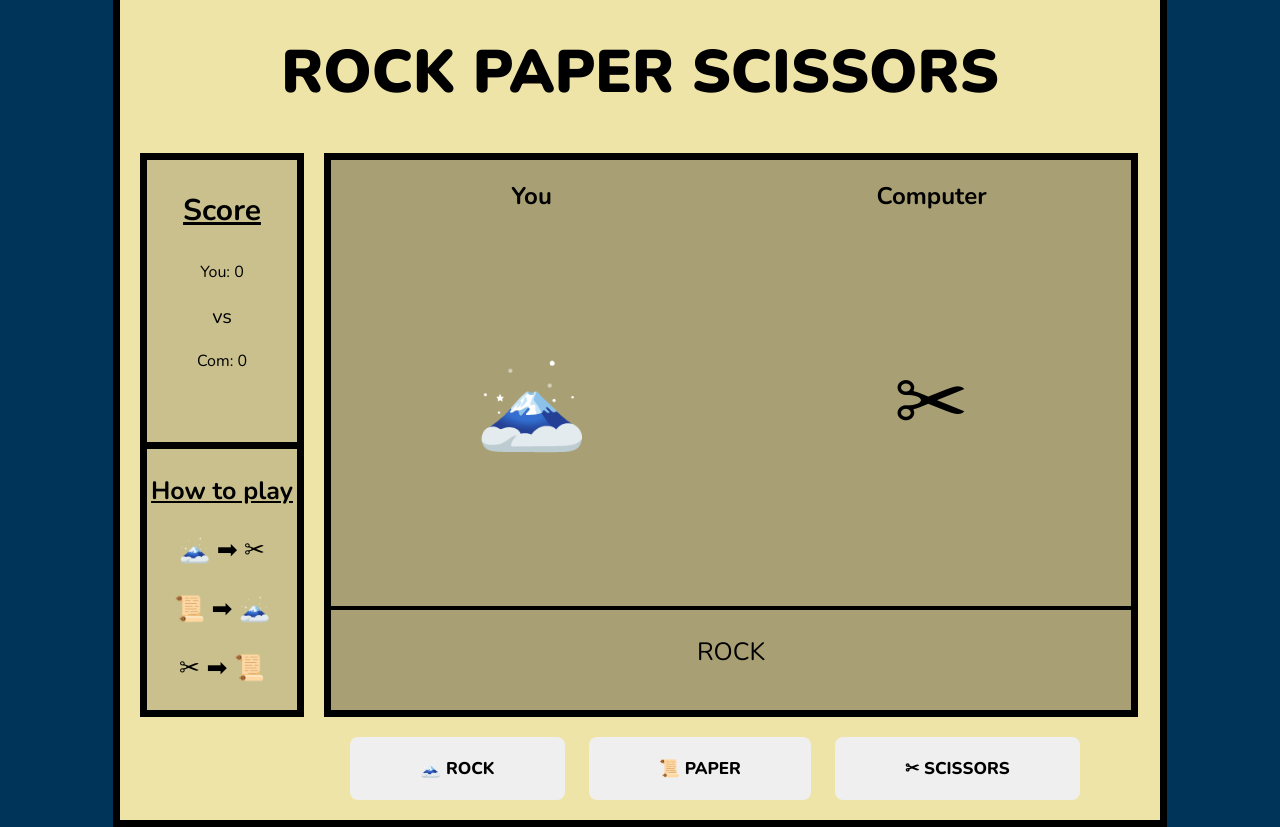
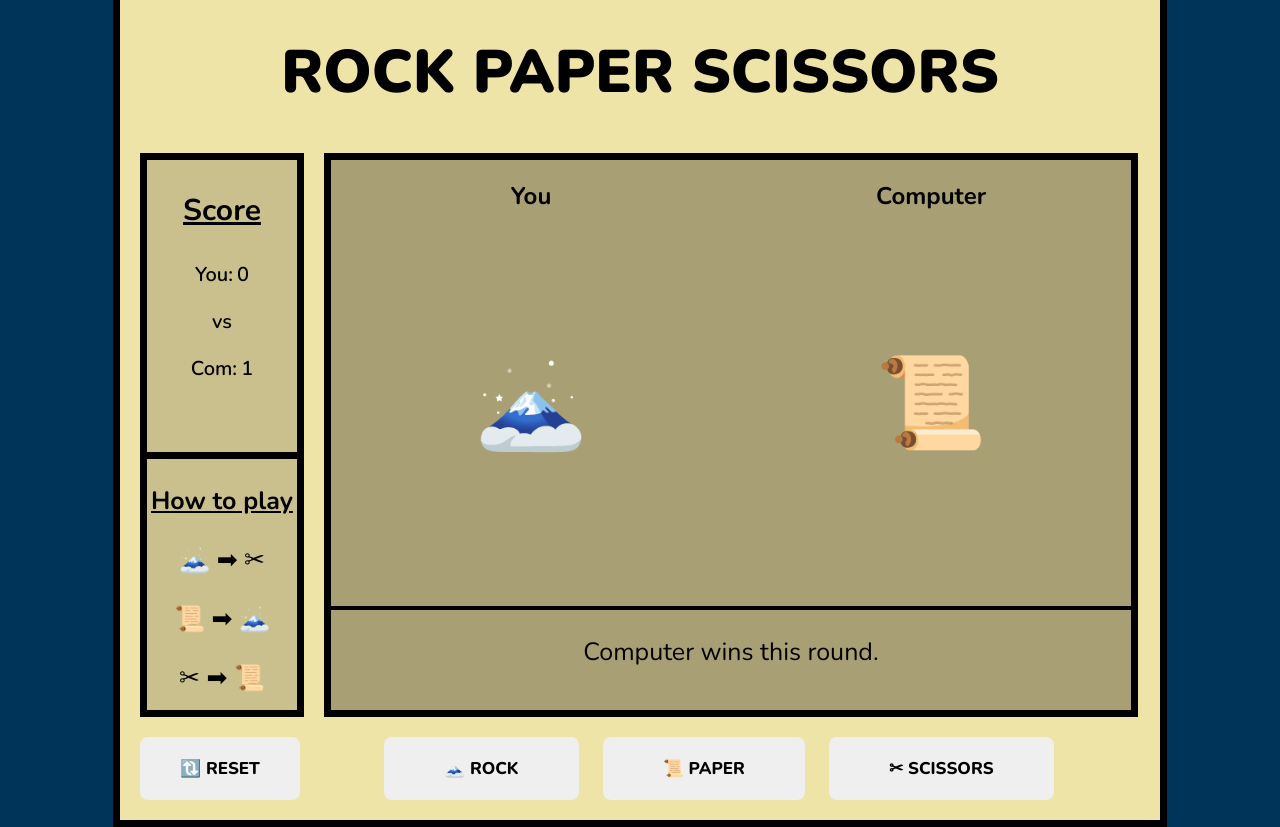
Before and after one commit to RohanIV/odin-rps-game, a plain HTML site: page index.html in a window 1280 px wide. Both pictures are taken after a click on the button "🗻 ROCK". Drawn offline with nearby package versions, Linux system fonts and the light colour scheme.

Commit message:
[Update 5]
- Added input buttons for user
- Added reset button
- Added score upto 5
- Changed playround() ifStatment to icons

```diff
--- a/css/style.css
+++ b/css/style.css
@@ -52,8 +52,9 @@ h1{
     font-size: 30px;
     text-decoration: underline;
 }
-#score > p{
+#score > p, label{
     font-size: 20px;
+    font-weight: 600;
 }
 #how-to-play{
     border-top: 7px solid black;
@@ -91,17 +92,23 @@ h1{
 }
 
 #button-container{
-    margin-left: 200px;
+    /* border: 3px solid blue; */
+    /* margin-left: 10px; */
     margin-top: 20px;
 }
 button{
     font-family: "Nunito", sans-serif;
     font-size: 17px;
     font-weight: 800;
-    padding: 20px 70px;
+    padding: 20px 60px;
     margin-left: 10px;
     margin-right: 10px;
     border: none;
     border-radius: 8px;
     cursor: pointer;
 }
+#button-container > #reset{
+    margin-right: 70px;
+    margin-left: 0px;
+    padding: 20px 40px;
+}
--- a/index.html
+++ b/index.html
@@ -36,21 +36,22 @@
                 <div id="game-screen">
                     <div class="players">
                         <h2>You</h2>
-                        <p>🗻</p>
+                        <p id="player-ui"></p>
                     </div>
                     <div class="players">
                         <h2>Computer</h2>
-                        <p>✂</p>
+                        <p id="com-ui"></p>
                     </div>
                     <div id="message">
-                        <p id="text">Filler Text</p>
+                        <p id="text">🔽 Choose Rock, Paper or Scissors to start the game. 🔽</p>
                     </div>
                 </div>
 
                 <div id="button-container">
-                    <button id="rock" value="ROCK">🗻 ROCK</button>
-                    <button id="paper" value="PAPER">📜 PAPER</button>
-                    <button id="scissors" value="SCISSORS">✂ SCISSORS</button>
+                    <button id="reset">🔃 RESET</button>
+                    <button id="rock" class="rps" value="🗻">🗻 ROCK</button>
+                    <button id="paper" class="rps" value="📜">📜 PAPER</button>
+                    <button id="scissors" class="rps" value="✂">✂ SCISSORS</button>
                 </div>
             </div>
         </div>
--- a/js/script.js
+++ b/js/script.js
@@ -1,22 +1,15 @@
 function getComputerChoice() {
-    const rps = ["ROCK", "PAPER", "SCISSORS"];
+    const rps = ["🗻", "📜", "✂"];
     return rps[Math.floor(Math.random() * rps.length)];
 }
 
-// function getPlayerChoice(choice) {
-//     return choice.toUpperCase();
-// }
-
 function playRound(playersChoice, computersChoice) {
-    const rock = document.getElementById("rock").value;
-    const paper = document.getElementById("paper").value;
-    const scissors = document.getElementById("scissors").value;
 
     if (playersChoice === computersChoice) {
         return "draw";
-    } else if ((playersChoice === rock && computersChoice === "SCISSORS") ||
-               (playersChoice === paper && computersChoice === "ROCK") ||
-               (playersChoice === scissors && computersChoice === "PAPER")) {
+    } else if ((playersChoice === "🗻" && computersChoice === "✂") ||
+               (playersChoice === "📜" && computersChoice === "🗻") ||
+               (playersChoice === "✂" && computersChoice === "📜")) {
         return "player";
     } else {
         return "computer";
@@ -25,51 +18,66 @@ function playRound(playersChoice, computersChoice) {
 
 
 function game() {
+    const player_ui = document.getElementById("player-ui");
+    const com_ui = document.getElementById("com-ui");
+    const player_score = document.getElementById("player-score");
+    const com_score = document.getElementById("com-score");
+    const message = document.getElementById("text");
+    const buttons = document.querySelectorAll("#button-container .rps");
+
+
+
     let playerScore = 0;
     let computerScore = 0;
 
-    // for (let i = 0; i < 5; i++) {
-        // const playerChoice = getPlayerChoice(prompt("Enter Rock, Paper, or Scissors:"));
+
+        function buttonClicked(event) {
+                const playerChoice = event.target.value;
+                player_ui.textContent = `${playerChoice}`;
+
             const computerChoice = getComputerChoice();
-        console.log(`Player choice: ${playerChoice}`);
-        console.log(`Computer choice: ${computerChoice}`);
+
+            player_ui.textContent = `${playerChoice}`;
+            com_ui.textContent = `${computerChoice}`;
 
             const result = playRound(playerChoice, computerChoice);
 
-        if (result === "draw") {
-            console.log("It's a draw.");
-        } else if (result === "player") {
+            if (result === "player") {
                 playerScore++;
-            console.log("Player wins this round.");
-        } else if (result === "computer") {
+                message.textContent = "You win this round.";
+            } else{
+                result === "computer"
                 computerScore++;
-            console.log("Computer wins this round.");
-        } else {
-            console.log("Not a valid choice. Try again.");
-            i--; // This ensures that invalid attempts don't count as rounds.
+                message.textContent = "Computer wins this round.";
             }
 
-        console.log(`Score - Player: ${playerScore}, Computer: ${computerScore}`);
-    // }
+            player_score.textContent = ` ${playerScore}`;
+            com_score.textContent = ` ${computerScore}`;
 
+            if (playerScore === 5 || computerScore === 5) {
                 if (playerScore > computerScore) {
-        console.log("Player wins the game!");
-    } else if (computerScore > playerScore) {
-        console.log("Computer wins the game!");
+                    message.textContent = "You win the game!";
                 } else {
-        console.log("The game ends in a draw!");
+                    message.textContent = "Computer wins the game!";
                 }
+                // Disable all buttons to stop the game
+                buttons.forEach(button => {
+                    button.disabled = true;
+                });
+        }
+    }
+
+
+
+    buttons.forEach(button => {
+        button.addEventListener('click', buttonClicked);
+    });
+
+     document.getElementById("reset").onclick = () => {
+        location.reload();
+    };
 
 }
 
 
-function display(){
-    document.getElementById("text").textContent = document.getElementById("rock").value;
-}
-
-document.getElementById("rock").addEventListener("click", display);
-
-
-
-
 game();
```
Lines whose indentation alone changed are shown as unchanged.
